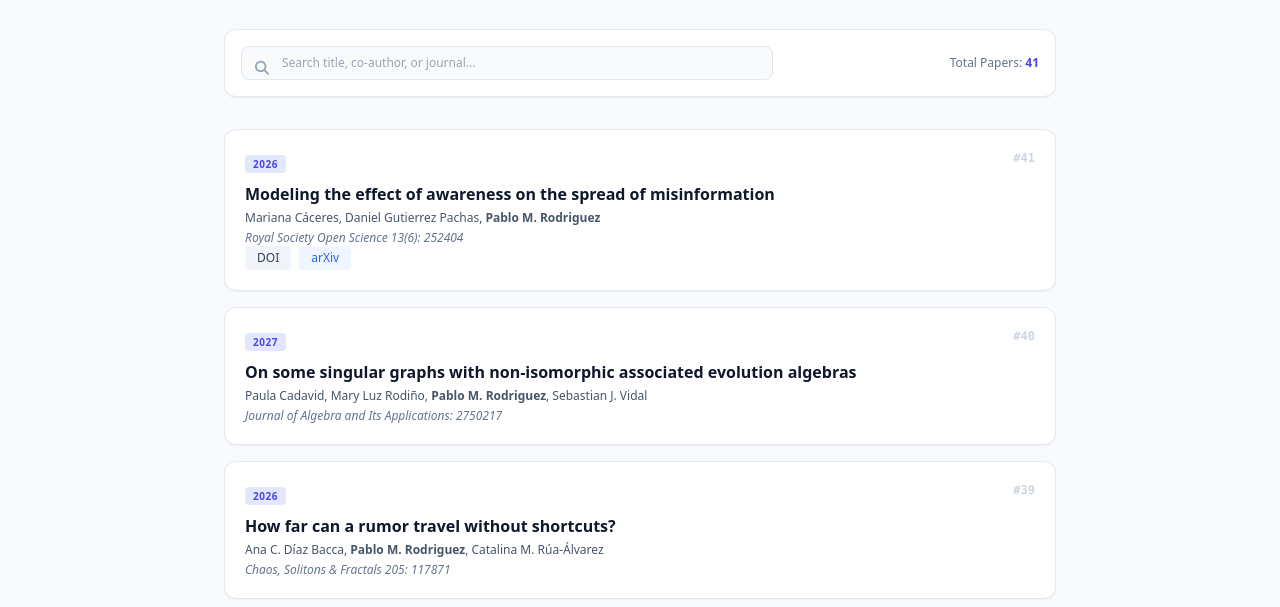
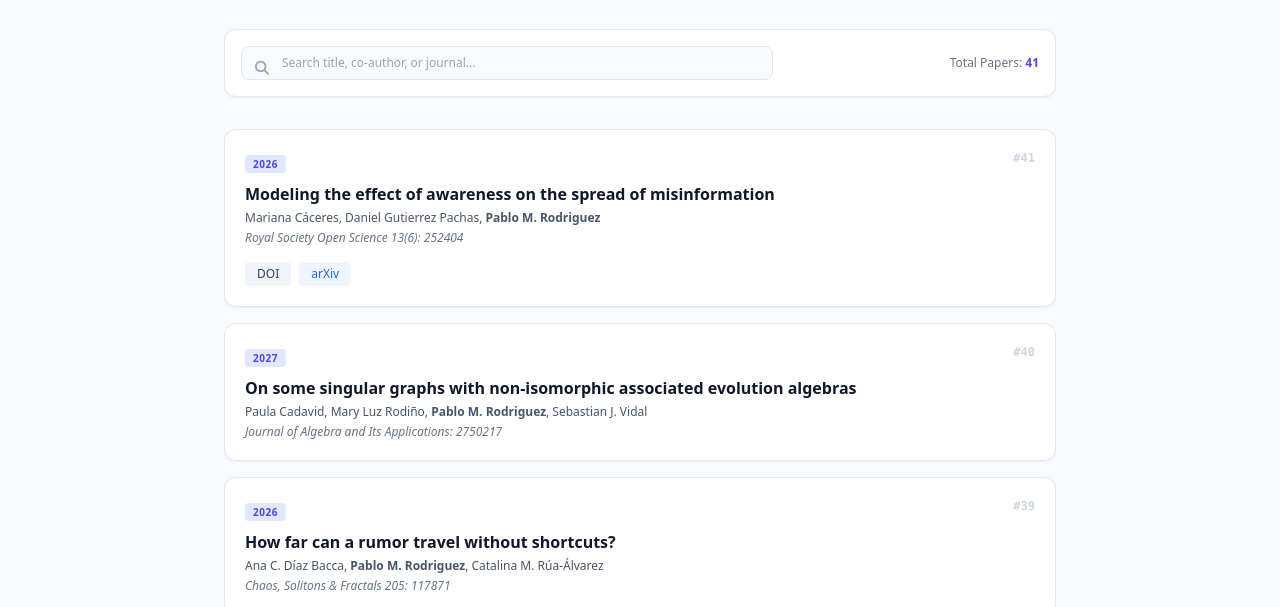
Before and after one commit to rodriguezpablom/rodriguezpablom.github.io, a plain HTML site: page publications.html in a window 1280 px wide. Shown: the part 192-799 px from the top of the page. Drawn offline with nearby package versions, Linux system fonts and the light colour scheme; some icons are missing.

Commit message:
Update publications.html

```diff
--- a/publications.html
+++ b/publications.html
@@ -58,8 +58,7 @@
             <h3 class="text-base font-semibold text-slate-900 mt-2">Modeling the effect of awareness on the spread of misinformation</h3>
             <p class="text-xs text-slate-600 mt-1">Mariana Cáceres, Daniel Gutierrez Pachas, <strong>Pablo M. Rodriguez</strong></p>
             <p class="text-xs italic text-slate-500 mt-1">Royal Society Open Science 13(6): 252404</p>
-            <div class="flex gap-2 shrink-2">
-              <a href="https://doi.org/10.1098/rsos.252404" class="px-3 py-1 bg-slate-100 hover:bg-slate-200 text-xs font-medium rounded text-slate-700 transition">DOI</a>
+            <div class="flex gap-2 shrink-2 mt-4">                <a href="https://doi.org/10.1098/rsos.252404" class="px-3 py-1 bg-slate-100 hover:bg-slate-200 text-xs font-medium rounded text-slate-700 transition">DOI</a>
   <a href="http://arxiv.org/abs/2602.01234" class="px-3 py-1 bg-blue-50 hover:bg-blue-100 text-xs font-medium rounded text-blue-600 transition">arXiv</a>
         </div>
             </div>
```
